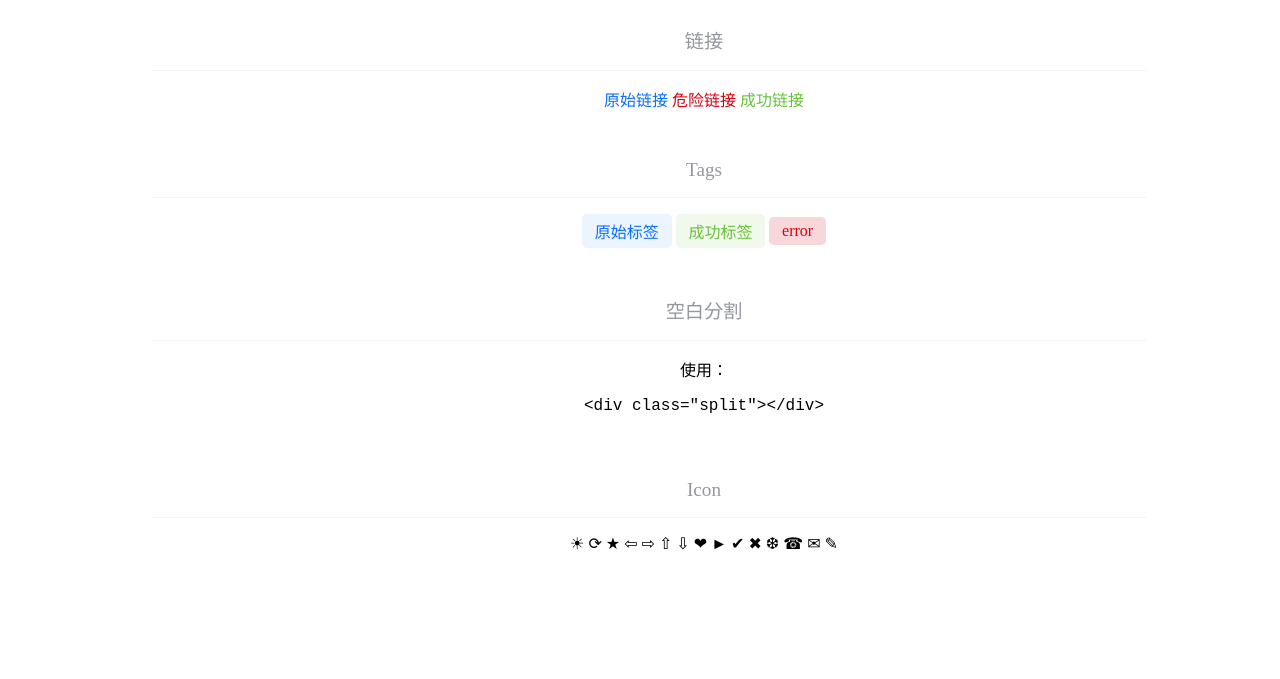
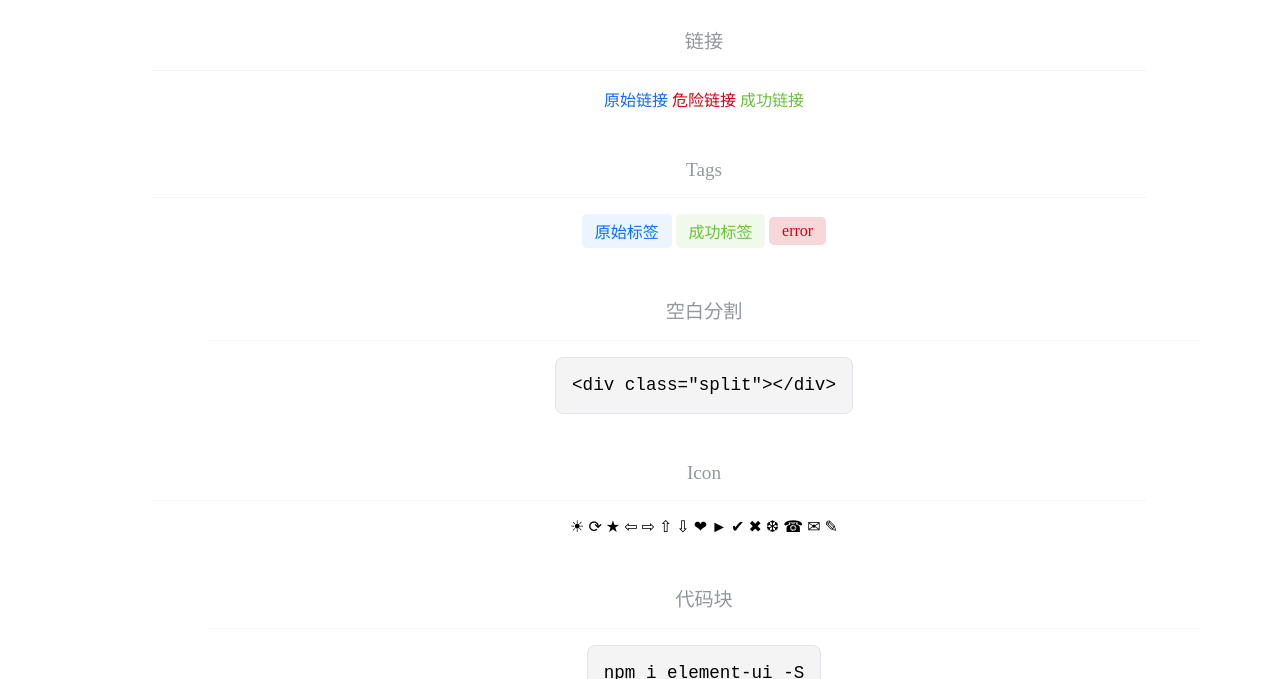
Before and after one commit to JianKang-Li/Style-library, a website: page index.html in a window 1280 px wide. Shown: the part 2121-2800 px from the top of the page. Before the commit the page ends 2722 px from the top, so only its background shows below. Drawn offline with Linux system fonts and the light colour scheme.

Commit message:
新增代码块

```diff
--- a/index.html
+++ b/index.html
@@ -128,6 +128,14 @@
     #menu.open .line2 {
       transform: rotate(765deg) translateY(-5.5px);
     }
+
+
+    .c-flex {
+      display: flex;
+      flex-direction: column;
+      justify-content: center;
+      align-items: center;
+    }
   </style>
 </head>
 
@@ -154,6 +162,7 @@
       <li><a href="#tags" class="LK-link">tag</a></li>
       <li><a href="#split" class="LK-link">空白分割</a></li>
       <li><a href="#icons" class="LK-link">图标</a></li>
+      <li><a href="#code" class="LK-link">代码块</a></li>
     </ul>
   </aside>
 
@@ -281,11 +290,14 @@
       <div class="LK-tag tag-error">error</div>
     </div>
 
-    <div id="split">
+    <div id="split" class="c-flex">
       <label for="" class="LK-lable">空白分割</label>
       <div class="hr"></div>
-      使用：
-      <pre>&lt;div class="split"&gt;&lt;/div&gt;</pre>
+      <div class="LK-codes">
+        <pre>
+          <code>&lt;div class="split"&gt;&lt;/div&gt;</code>
+        </pre>
+      </div>
     </div>
 
     <div id="icons">
@@ -306,6 +318,17 @@
       <i class="Li Li-tel"></i>
       <i class="Li Li-email"></i>
       <i class="Li Li-edit"></i>
+    </div>
+
+
+    <div id="code" class="c-flex">
+      <label for="" class="LK-lable">代码块</label>
+      <div class="hr"></div>
+      <div class="LK-codes">
+        <pre>
+          <code>npm i element-ui -S</code>
+        </pre>
+      </div>
     </div>
 
   </main>
--- a/src/css/LK.css
+++ b/src/css/LK.css
@@ -408,6 +408,24 @@
   opacity: 0.7;
 }
 
+
+/* 代码块 */
+.LK-codes {
+  width: fit-content;
+  height: fit-content;
+  background: var(--pr-gray);
+  padding: 0rem 1rem;
+  border: 1px solid var(--border);
+  border-radius: 0.5rem;
+  font-size: 1.1rem;
+}
+
+.LK-codes pre {
+  display: flex;
+  flex-direction: column;
+  justify-content: center;
+}
+
 /* 自定义列表(测试) */
 dl {
   width: 100%;
```
Also changed, not shown: dist/static/css/index.css, 1 other file.
